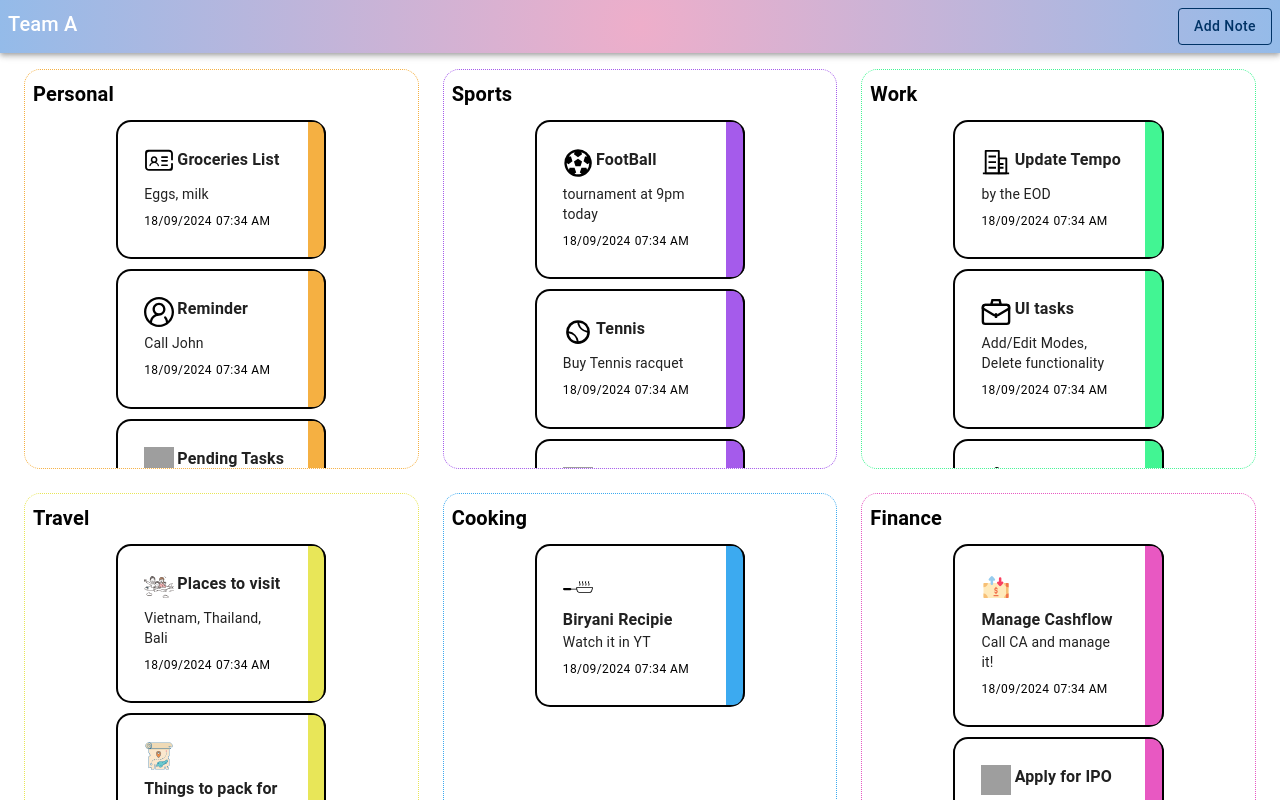
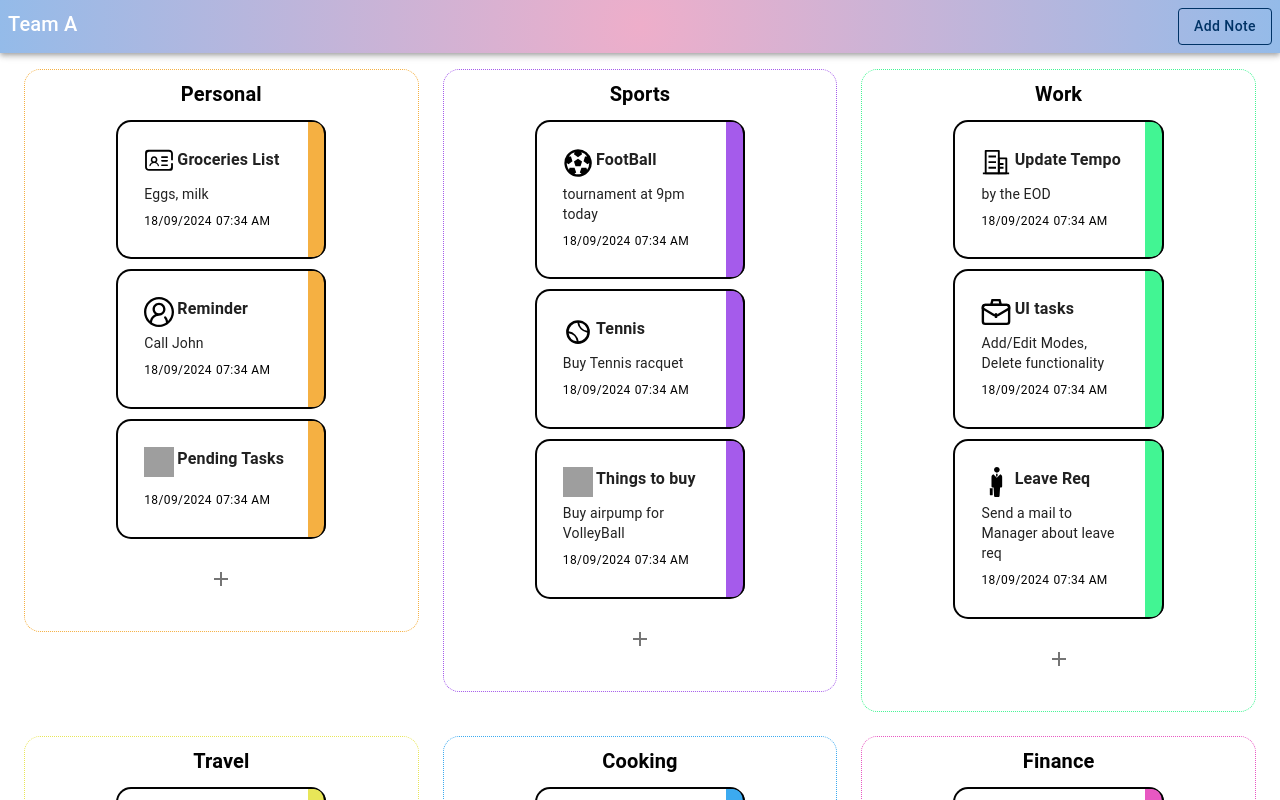
Before and after one commit to ajaykiran-reddy-by/sticky-notes, a React (Vite) app: page / in a window 1280 px wide. Shown: the top 800 px of the page. Built offline with nearby package versions, Linux system fonts and the light colour scheme; grey boxes are pictures that could not be loaded.

Commit message:
Add create card button to each section

```diff
--- a/src/App.tsx
+++ b/src/App.tsx
@@ -59,7 +59,7 @@ function App() {
           </Grid2>
         </Grid2>
       </AppBar>
-      <Box mt={2} pl={3} pr={3} sx={{backgroundColor: 'white'}}>
+      <Box mt={2} pl={3} pr={3} sx={{backgroundColor: '#FFFFFF'}} style={{backgroundColor:'#FFFFFF'}}>
         <WorkspaceArea
           cbInd={cbInd}
           openDialog={openDialog}
--- a/src/components/ColumnContainer.tsx
+++ b/src/components/ColumnContainer.tsx
@@ -1,8 +1,9 @@
-import { Grid2, Typography } from "@mui/material";
+import { Grid2, IconButton, Typography } from "@mui/material";
 import TaskCard from "./TaskCard";
 import { useRef, useState } from "react";
 import { Section } from "../types/type";
 import { motion, Reorder, useDragControls } from "framer-motion";
+import AddIcon from '@mui/icons-material/Add';
 
 const ColumnContainer = (props: Section) => {
   const {
@@ -14,6 +15,7 @@ const ColumnContainer = (props: Section) => {
     sectionColor,
     sectionId,
     sectionName,
+    AddCard,
     swapCard,
   } = props;
 
@@ -39,9 +41,7 @@ const ColumnContainer = (props: Section) => {
         onDrop={(e: any) => handleDrop(e, sectionId)}
         style={{
           padding: "0.5rem",
-          overflowY: "scroll",
-          overflowX: "hidden",
-          height: "10vh",
+          paddingBottom: '2rem'
         }}
       >
         <Reorder.Group
@@ -55,6 +55,8 @@ const ColumnContainer = (props: Section) => {
             width: "100%",
             margin: 0,
             padding: 0,
+            justifyContent: 'center',
+            alignItems: 'center'
           }}
         >
           <Typography
@@ -62,15 +64,12 @@ const ColumnContainer = (props: Section) => {
             style={{ fontWeight: 600 }}
             // align="center"
             color="primary"
+            align="center"
           >
             {sectionName}
           </Typography>
           {cards.map((card, index) => (
-            <motion.div
-              whileInView={{ opacity: 1, y: 0 }}
-              initial={{ opacity: 0, y: 100 }}
-              transition={{ duration: 1, delay: 0.5 }}
-            >
+
               <Reorder.Item
                 dragControls={controls}
                 key={card.id}
@@ -79,8 +78,14 @@ const ColumnContainer = (props: Section) => {
                   justifyContent: "center",
                   alignItems: "center",
                   alignContent: "center",
+                  minWidth: '100%'
                 }}
               >
+                <motion.div
+              whileInView={{ opacity: 1, y: 0 }}
+              initial={{ opacity: 0, y: 25 }}
+              transition={{ duration: 0.25, delay: 0.25 }}
+            >
                 <TaskCard
                   // containerRef={containerRef}
                   handleDragStart={handleDragStart}
@@ -92,8 +97,8 @@ const ColumnContainer = (props: Section) => {
                   {...card}
                 ></TaskCard>
                 {/* </motion.div> */}
+                </motion.div>
               </Reorder.Item>
-            </motion.div>
           ))}
           {cards.length === 0 && (
             <div style={{ textAlign: "center" }}>
@@ -169,6 +174,9 @@ const ColumnContainer = (props: Section) => {
               </svg>
             </div>
           )}
+          <IconButton style={{width:'40px', marginTop: '20px'}} onClick={() => AddCard(sectionId)}>
+            <AddIcon style={{width:'30px'}}/>
+          </IconButton>
         </Reorder.Group>
       </Grid2>
     </motion.div>
--- a/src/components/WorkspaceArea.tsx
+++ b/src/components/WorkspaceArea.tsx
@@ -2,11 +2,12 @@ import { Grid2, IconButton, Tooltip } from "@mui/material";
 import ColumnContainer from "./ColumnContainer";
 import { useEffect, useState } from "react";
 import { initialColumnsData } from "../constants/constants";
-import { Section } from "../types/type";
+import { Card, Section } from "../types/type";
 import { motion } from "framer-motion";
 import DeleteIcon from "@mui/icons-material/Delete";
 import { TransitionsSnackbar } from "./Snackbar";
 import { SettingsOutlined } from "@mui/icons-material";
+import personal1 from "../SVGs/personal1.svg";
 
 interface Props {
   openDialog: boolean;
@@ -167,6 +168,34 @@ const WorkspaceArea = ({ openDialog, handleCloseCb, cbInd }: Props) => {
     setTargetCardId(targetId);
   };
 
+
+  const AddCard = (sectionId: number) => {
+    const newCard : Card = {
+      id: new Date().getTime() + Math.random(),
+      title: "New Card",
+      content: "Edit this card to add some content!",
+      avatar: personal1,
+      dateTime: new Date(),
+      section: sectionId.toString(),
+    }
+
+    const sectionIndex = columns.findIndex(
+      (col) => col.sectionId === sectionId
+    );
+
+    const updatedSection = {
+      ...columns[sectionIndex],
+      cards: columns[sectionIndex].cards.concat([newCard]),
+    };
+
+    console.log(updatedSection,'[new card section]')
+
+    const updatedColumns = [...columns];
+    updatedColumns[sectionIndex] = updatedSection;
+
+    setColumns(updatedColumns)
+  }
+
   return (
     <>
      {showSnackbar && <TransitionsSnackbar open={showSnackbar} message={'Successfully deleted a card'} resetSnackbar={resetSnackbar}/>}
@@ -189,6 +218,7 @@ const WorkspaceArea = ({ openDialog, handleCloseCb, cbInd }: Props) => {
                 handleDragEnd={handleDragEnd}
                 sectionColor={column.sectionColor}
                 handleCloseCb={handleCloseCb}
+                AddCard={AddCard}
                 swapCard={swapCard}
               />
             </motion.div>
--- a/src/main.tsx
+++ b/src/main.tsx
@@ -18,6 +18,10 @@ const theme = createTheme({
     error: {
       main: red.A400,
     },
+    background: {
+      default: '#FFFFFF',
+      paper: '#FFFFFF'
+    }
   },
 });
 
```
